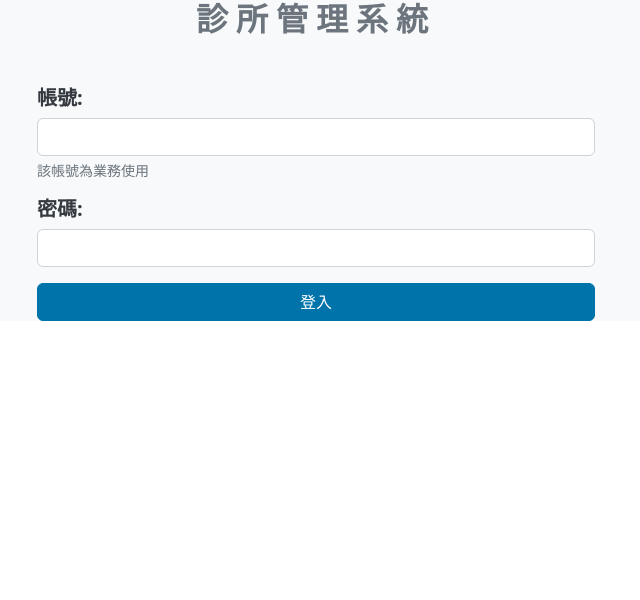
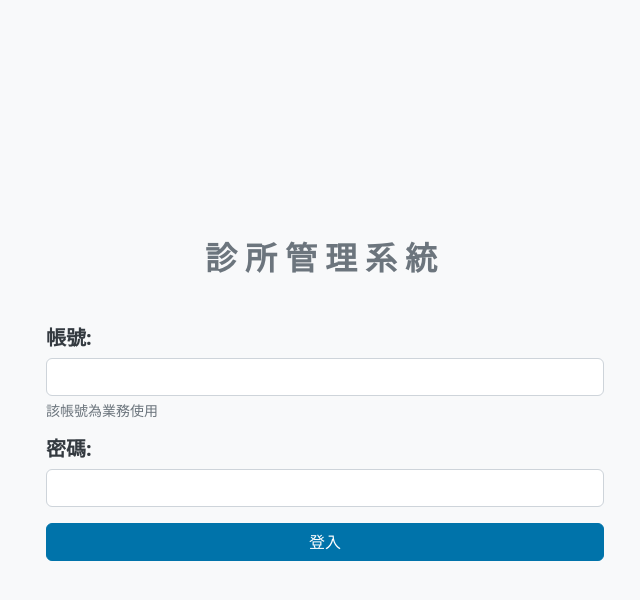
Before and after one commit to ice459pp/icare_crm, a React (Create React App) app: page /login in a window 1280 px wide. Shown: the top 600 px of the page, without its empty margins (324-964 px from the left). Built offline with nearby package versions, Linux system fonts and the light colour scheme.

Commit message:
scrollbar dnone/body:height

```diff
--- a/src/App.js
+++ b/src/App.js
@@ -1,12 +1,7 @@
 import React, { Fragment, useState, useEffect, useRef } from "react";
 import Navbar from "./component/navbar";
 import Home from "./pages/home";
-import {
-  Switch,
-  Route,
-  Redirect,
-  useHistory,
-} from "react-router-dom";
+import { Switch, Route, Redirect, useHistory } from "react-router-dom";
 import ClinicDetail from "./component/home/clinic-detail";
 import Approved from "./pages/approved";
 import { FontAwesomeIcon } from "@fortawesome/react-fontawesome";
@@ -21,7 +16,6 @@ function App() {
   let appSlice = useSelector((state) => state.appSlice);
   let isLogin_store = appSlice.isLogin;
   const { innerWidth, innerHeight } = useViewport();
-
 
   const [menuIsShow, setMenuIsShow] = useState(false);
   const [isLogin, setIsLogin] = useState(isLogin_store);
@@ -49,24 +43,27 @@ function App() {
   //   document.documentElement.style.setProperty("--vh", `${vh}px`);
   // };
   // setBodyHeight();
-  const setBodyHeight=()=>{
-    console.log("經過",window.innerHeight,"視窗高",height,"state的高")
-    setHeight(window.innerHeight)
-  }
+  const setBodyHeight = () => {
+    setHeight(window.innerHeight);
+  };
   useEffect(() => {
 
-    // setBodyHeight();
     const handleResize = () => {
       setBodyHeight();
     };
-    console.log(innerHeight,"innerHeight")
+    console.log(innerHeight, "innerHeight");
     window.addEventListener("resize", handleResize);
     window.addEventListener("orientationchange", handleResize);
     return () => {
       window.removeEventListener("resize", handleResize);
       window.removeEventListener("orientationchange", handleResize);
     };
+  }, []);
+  useEffect(() => {
+    const root = document.querySelector("body");
+    root.style.height = `${Math.max(root.clientHeight, root.scrollHeight, window.innerHeight)}px`;
 
+    // root.style.height = `${window.innerHeight}px`;
   }, []);
   return (
     <Fragment>
@@ -114,7 +111,10 @@ function App() {
           <div className="bg-light h-100 w-100 flex-wrap  RouterWidth">
             <Switch>
               <Route path="/login" component={UserLogin} />
-              <Route exact path="/"  > <Home></Home> </Route>
+              <Route exact path="/">
+                {" "}
+                <Home></Home>{" "}
+              </Route>
               <Route path="/clinic/:id" component={ClinicDetail} />
               <Route path="/approved" component={Approved} />
               <Route path="/approved/:id" component={Approved} />
--- a/src/pages/home.js
+++ b/src/pages/home.js
@@ -45,11 +45,15 @@ const Home = () => {
     setDepartment(filterSlice.department);
   }, [filterSlice.department]);
   useEffect(() => {
-    if (clinicList.length > 2 && actionStatus === "page") {
-      divRef.current.scrollIntoView({ behavior: "smooth", block: "start" });
+    if ( actionStatus === "page") {
+      if (clinicList.length > 2) {
+        divRef.current.scrollIntoView({ behavior: "smooth", block: "start" });
+
+      }
       setActionStatus("");
-    } else {
+    }else{
       headerRef.current.scrollIntoView({ behavior: "smooth", block: "start" });
+
     }
   }, [clinicList]);
 
--- a/src/scss/App.scss
+++ b/src/scss/App.scss
@@ -3,7 +3,7 @@
 @import "./modal";
 body {
   // height: 100vh;
-  overflow: hidden;
+  // overflow: hidden;
   // min-height: 100vh;
   // min-height: -webkit-fill-available;
 }
@@ -19,7 +19,24 @@ body {
   // right: 0;
   // z-index: 2048;
 }
+#root{
+  height: 100%;
+}
+html {
+  overflow: -moz-hidden-unscrollable;
+  height: 100%;
+}
 
+body::-webkit-scrollbar {
+  display: none;
+}
+
+body {
+  -ms-overflow-style: none;
+  height: 100%;
+width: calc(100vw + 18px);
+overflow: auto;
+}
 /* 在iOS Safari上，您需要使用下面的CSS規則 */
 // body {
 //   height: calc(var(--vh, 1vh) * 100) !important;
```
